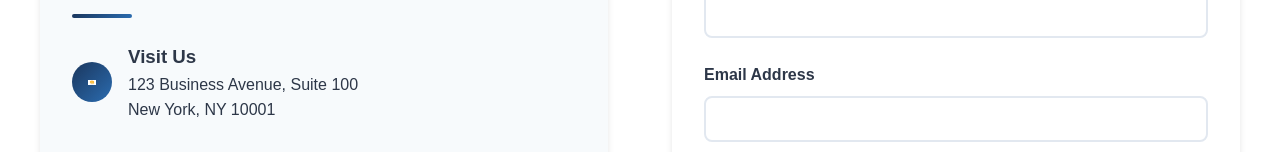
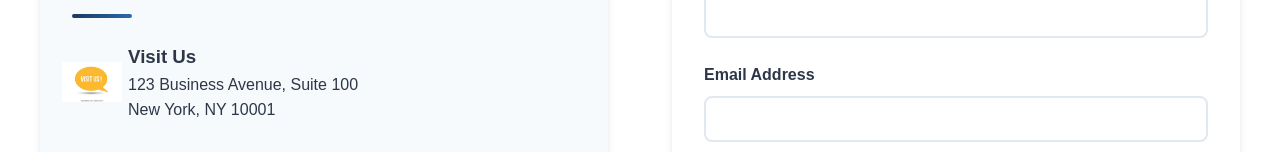
Before and after one commit to samrathos/CConsul, a plain HTML site: page contact.html in a window 1280 px wide. Shown: the part 355-507 px from the top of the page. Drawn offline with Linux system fonts and the light colour scheme.

Commit message:
Update contact.html

```diff
--- a/contact.html
+++ b/contact.html
@@ -237,7 +237,7 @@
         <h2>Get in Touch</h2>
         <div class="contact-method">
           <div class="icon-wrapper">
-            <img src="icon 5.webp" widht = "5px" height = "5px" alt="Location Icon" />
+            <img src="icon 5.webp" widhth = "40px" height = "40px" alt="Location Icon" />
           </div>
           <div>
             <h3>Visit Us</h3>
```
